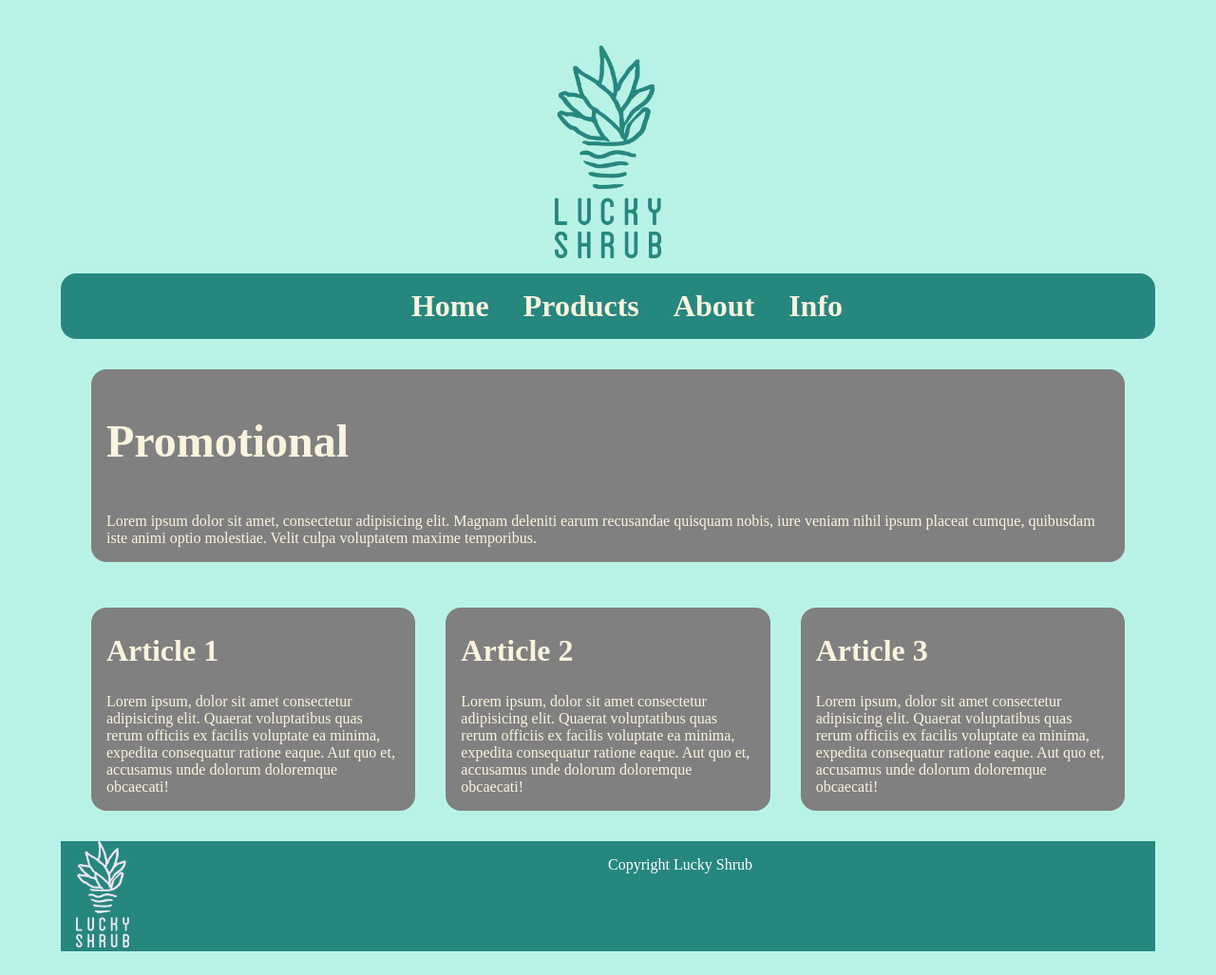
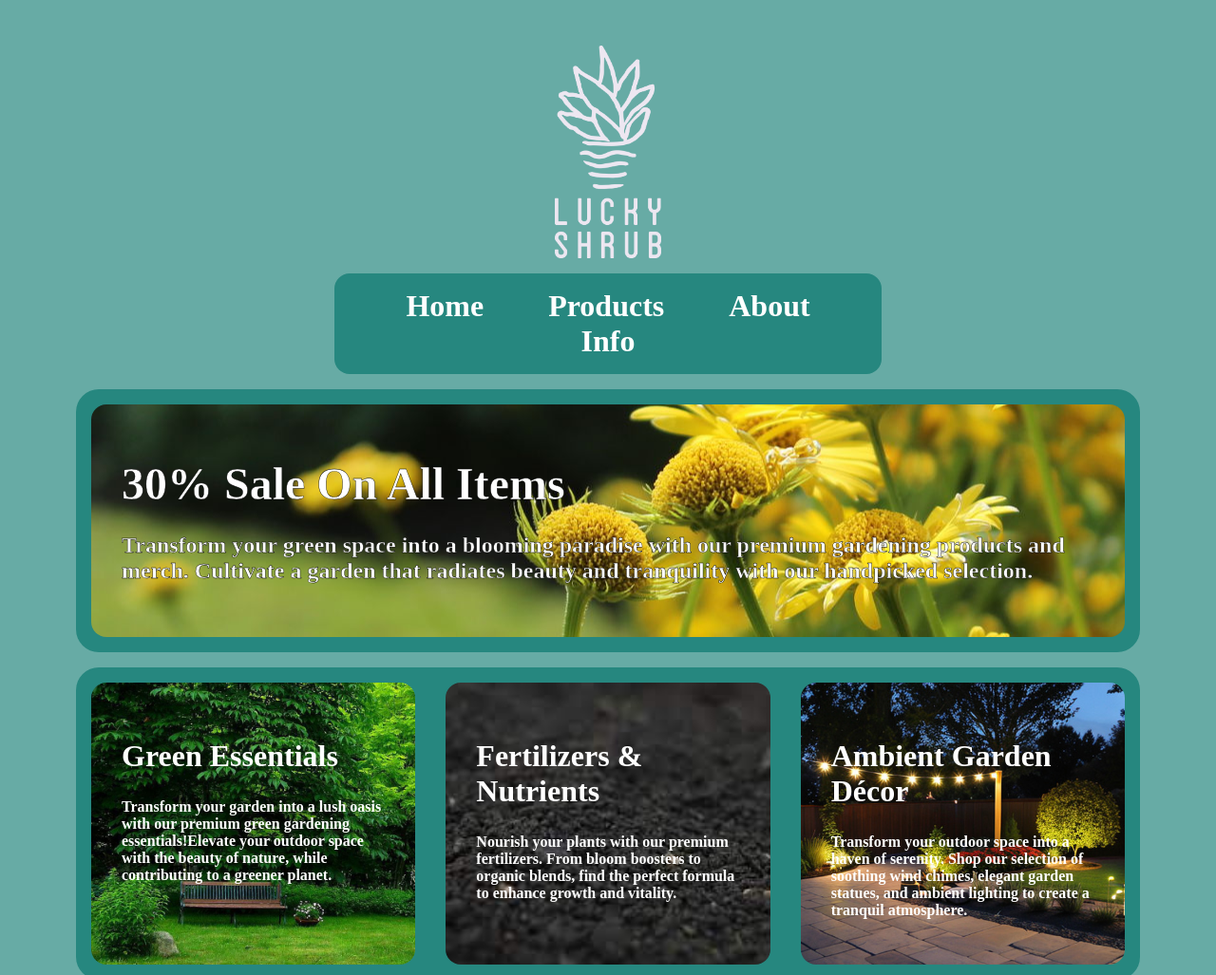
Before and after one commit to adithyasde/courseproject, a plain HTML site: page index.html in a window 1280 px wide. Shown: the top 1027 px of the page at 95% size. Drawn offline with Linux system fonts and the light colour scheme.

Commit message:
Completed page

```diff
--- a/css/styles.css
+++ b/css/styles.css
@@ -16,8 +16,8 @@ body{
     margin-bottom: 3rem;
     margin-left:5%;
     margin-right:5%;
-    background-color: #b8f2e6;
-    color:#faf3dd;
+    background-color: #67aba5;
+    color:white;
 
 }
 
@@ -32,11 +32,13 @@ body{
 nav{
     display:flex;
     justify-content: space-around;
-    align-content: space-between;
+    align-content: center;
     background-color: #26877F;
     margin-top:1rem;
     border-radius: 1rem;
-    color:#faf3dd;
+    color:white;
+    width:50%;
+    align-self: center;
 
 }
 
@@ -48,24 +50,33 @@ nav div{
 a{
     font-size: 2rem;
     font-weight: bold;
-    color:#faf3dd;
+    color:white;
     text-decoration: none;
+    padding: 1rem;
 
 }
 
 a:hover{
-    color:#faf3dd;
     font-size: 2rem;
-    -webkit-text-stroke-width: 2px;
-    -webkit-text-stroke-color: black;
+    background-color: black;
+    border-radius: 1rem;
+
+
 }
 
 h1{
    font-size: 3rem;
+   margin-top:1.5rem;
+   margin-bottom: 1.5rem;
+   -webkit-text-stroke:0.1 black;
+   font-weight: bold;
+   color:white;
 }
 
 h2{
     font-size: 2rem;
+    -webkit-text-stroke:0.1 black;
+   font-weight: bold;
 }
 
 section{
@@ -84,6 +95,8 @@ footer{
     display : flex;
     background-color: #26877F;
     color:white;
+    border-radius: 1rem;
+    padding:1rem;
 
 }
 
@@ -97,12 +110,65 @@ footer div{
     margin-left: 1rem;
 }
 
+#footertext{
+    text-align: right;
+    padding-right: 2.5%;
+    font-weight: bold;
+}
+
 nav ul{
    list-style: none;
    text-align: center;
+   padding:0rem;
 }
 
 nav li{
     display: inline-block;
     margin: 0rem 1rem 0rem 1rem;
 }
+
+#promotion{
+    background-image: url("../banner.jpg");
+    background-color: #26877F;
+    background-position: center;
+
+    padding : 2rem;
+    font-weight: bold;
+    -webkit-text-stroke:0.025rem black;
+}
+
+section{
+    background-color: #26877F;
+    border-radius: 1.5rem;
+}
+
+#promotion > p{
+    font-size: 1.5rem;
+
+}
+
+#promotion:hover {
+
+}
+
+#a1{
+    background-image: url("../a1.jpeg");
+}
+
+#a2{
+    background-image: url("../a2.jpeg");
+}
+
+#a3{
+    background-image: url("../a3.jpeg");
+}
+
+
+#a1,#a2,#a3{
+    padding:2rem;
+    background-color: white;
+    -webkit-text-stroke:0.025 black;
+    font-weight: bold;
+    font-size: 1rem;
+    background-size: cover;
+}
--- a/index.html
+++ b/index.html
@@ -8,8 +8,9 @@
 </head>
 <body>
     <header>
-        <img id="logo" src="Asset 2@3x.png" alt="logo">
+        <img id="logo" src="Asset 3@3x.png" alt="logo">
     </header>
+    <center>
     <nav>
         <ul>
             <li><a href="#">Home</a></li>
@@ -18,29 +19,29 @@
             <li><a href="#">Info</a></li>
         </ul>
     </nav>
+</center>
     <main>
 
-        <section>
-            <article>
-                <h1>Promotional</h1>
-                <p>Lorem ipsum dolor sit amet, consectetur adipisicing elit. Magnam deleniti earum recusandae quisquam nobis, iure veniam nihil ipsum placeat cumque, quibusdam iste animi optio molestiae. Velit culpa voluptatem maxime temporibus.</p>
+        <section id="section1">
+            <article id="promotion">
+                <h1>30% Sale On All Items</h1>
+                <p>Transform your green space into a blooming paradise with our premium gardening products and merch. Cultivate a garden that radiates beauty and tranquility with our handpicked selection.</p>
             </article>
         </section>
         <section>
-            <article>
-                <h2>Article 1</h2>
-                <p>Lorem ipsum, dolor sit amet consectetur adipisicing elit. Quaerat voluptatibus quas rerum officiis ex facilis voluptate ea minima, expedita consequatur ratione eaque. Aut quo et, accusamus unde dolorum doloremque obcaecati!
+            <article id="a1">
+                <h2>Green Essentials</h2>
+                <p>
+                    Transform your garden into a lush oasis with our premium green gardening essentials!Elevate your outdoor space with the beauty of nature, while contributing to a greener planet.
                 </p>
             </article>
-            <article>
-                <h2>Article 2</h2>
-                <p>Lorem ipsum, dolor sit amet consectetur adipisicing elit. Quaerat voluptatibus quas rerum officiis ex facilis voluptate ea minima, expedita consequatur ratione eaque. Aut quo et, accusamus unde dolorum doloremque obcaecati!
-                </p>
+            <article id="a2">
+                <h2>Fertilizers & Nutrients</h2>
+                <p>Nourish your plants with our premium fertilizers. From bloom boosters to organic blends, find the perfect formula to enhance growth and vitality. </p>
             </article>
-            <article>
-                <h2>Article 3</h2>
-                <p>Lorem ipsum, dolor sit amet consectetur adipisicing elit. Quaerat voluptatibus quas rerum officiis ex facilis voluptate ea minima, expedita consequatur ratione eaque. Aut quo et, accusamus unde dolorum doloremque obcaecati!
-                </p>
+            <article id="a3">
+                <h2>Ambient Garden Décor</h2>
+                <p>Transform your outdoor space into a haven of serenity. Shop our selection of soothing wind chimes, elegant garden statues, and ambient lighting to create a tranquil atmosphere.                </p>
             </article>
 
         </section>
@@ -49,7 +50,7 @@
     <div>
         <img src="Asset 3@3x.png" alt="imagefooter" id="imagefooter">
     </div>
-    <div>
+    <div id="footertext">
          <p>Copyright Lucky Shrub</p>
     </div>
     </footer>
```
Also changed, not shown: a1.jpeg (added), a2.jpeg (added), a3.jpeg (added), banner.jpg (added), tools.jpg (added).
